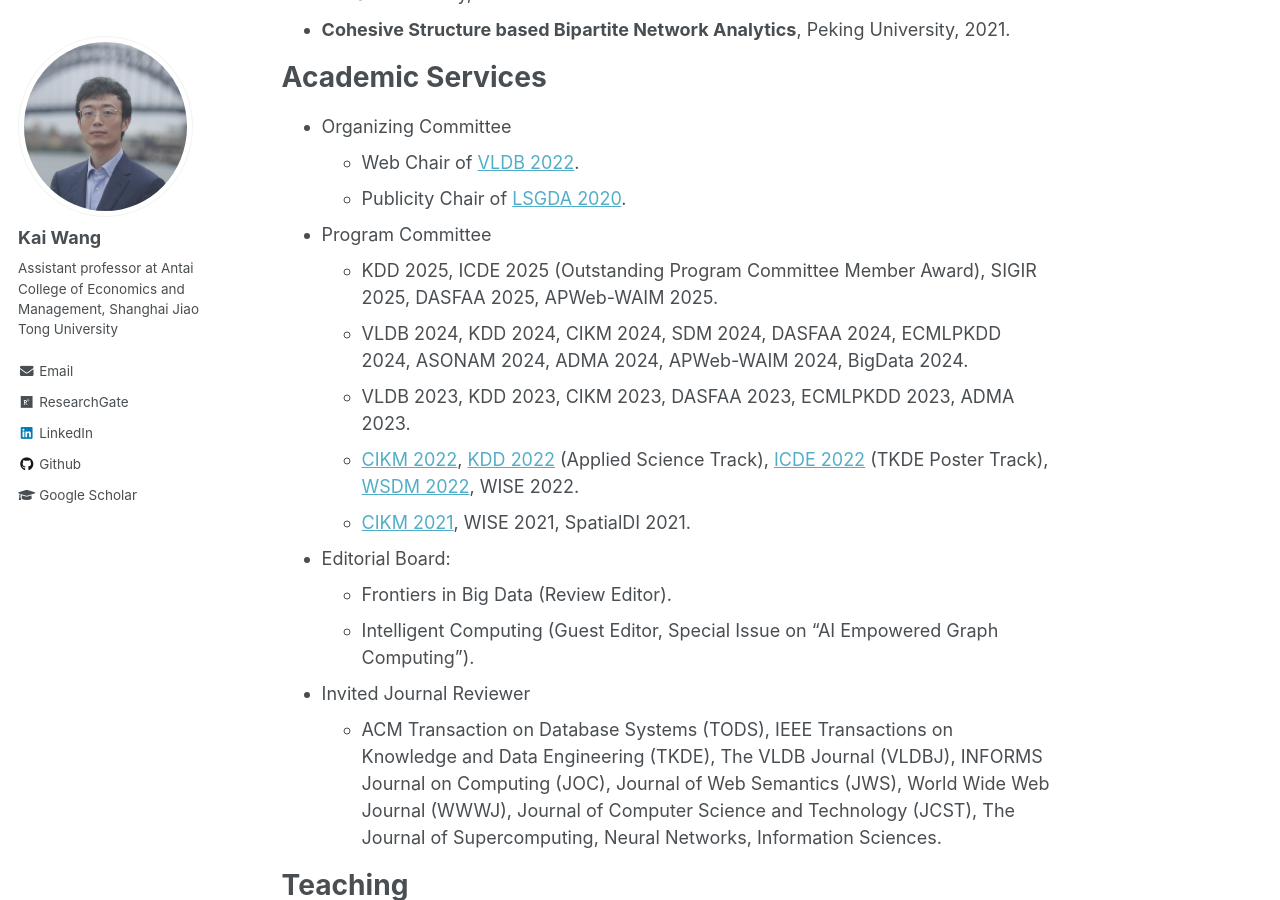
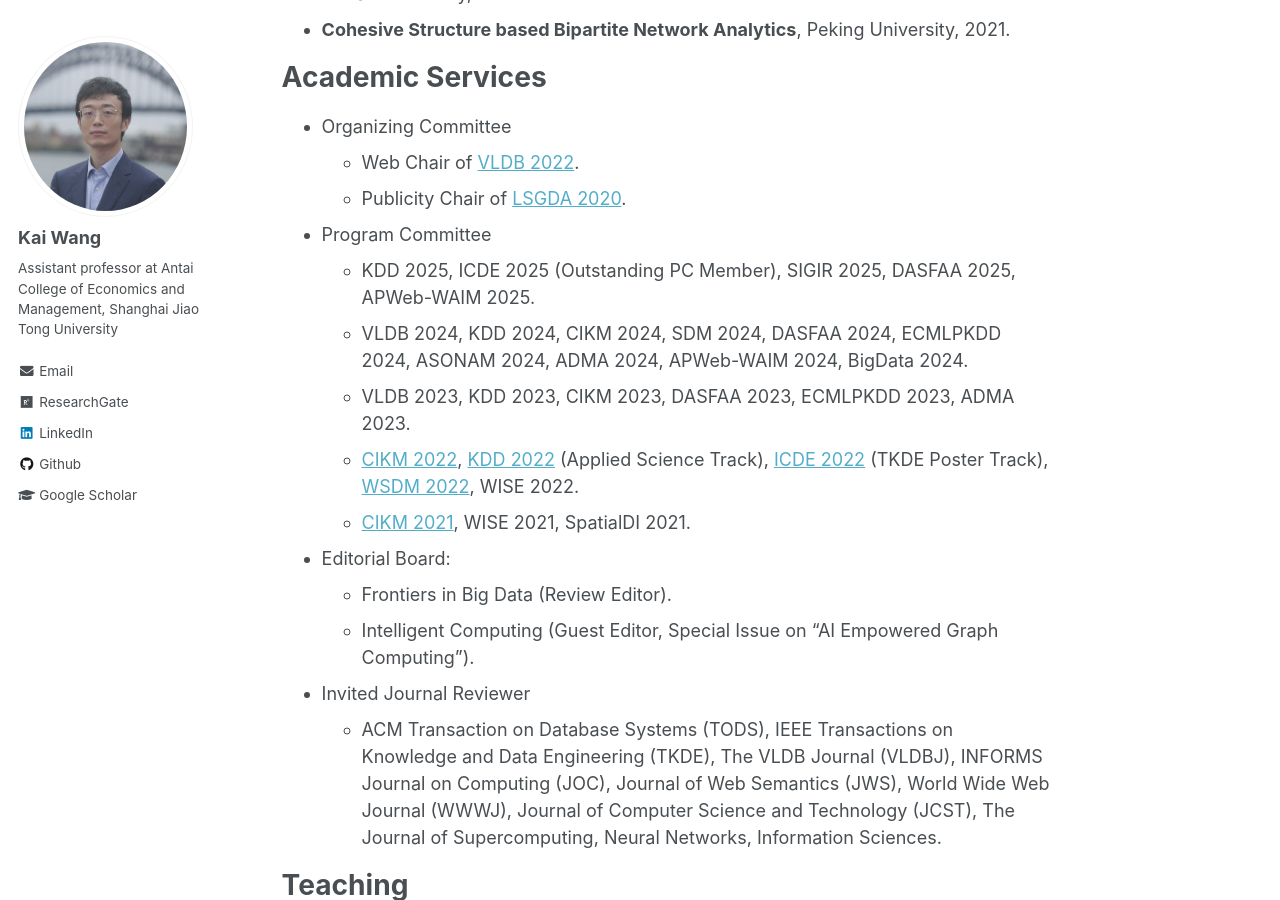
Before and after one commit to cs-kaiwang/cs-kaiwang.github.io, a Jekyll site: the page built from _pages/about.md, in a window 1280 px wide and 900 px high, scrolled down 5826 px. Built offline with Jekyll 4.4.1, drawn with Linux system fonts in a browser that asks for light colours.

Commit message:
Update about.md

```diff
--- a/_pages/about.md
+++ b/_pages/about.md
@@ -88,7 +88,7 @@ Academic Services
   - Publicity Chair of [LSGDA 2020](https://www.google.com/url?q=https%3A%2F%2Flsgda.github.io%2F2020%2F&sa=D&sntz=1&usg=AFQjCNFYfkgg9wBrWW8wUaG8GCGXJz3z_A).
 
 - Program Committee
-  - KDD 2025, ICDE 2025 (Outstanding Program Committee Member Award), SIGIR 2025, DASFAA 2025, APWeb-WAIM 2025.
+  - KDD 2025, ICDE 2025 (Outstanding PC Member), SIGIR 2025, DASFAA 2025, APWeb-WAIM 2025.
   - VLDB 2024, KDD 2024, CIKM 2024, SDM 2024, DASFAA 2024, ECMLPKDD 2024, ASONAM 2024, ADMA 2024, APWeb-WAIM 2024, BigData 2024.
   - VLDB 2023, KDD 2023, CIKM 2023, DASFAA 2023, ECMLPKDD 2023, ADMA 2023.
   - [CIKM 2022](https://www.cikm2022.org/), [KDD 2022](https://kdd.org/kdd2022/) (Applied Science Track), [ICDE 2022](https://icde2022.ieeecomputer.my/) (TKDE Poster Track), [WSDM 2022](https://www.wsdm-conference.org/2022/), WISE 2022.
```
